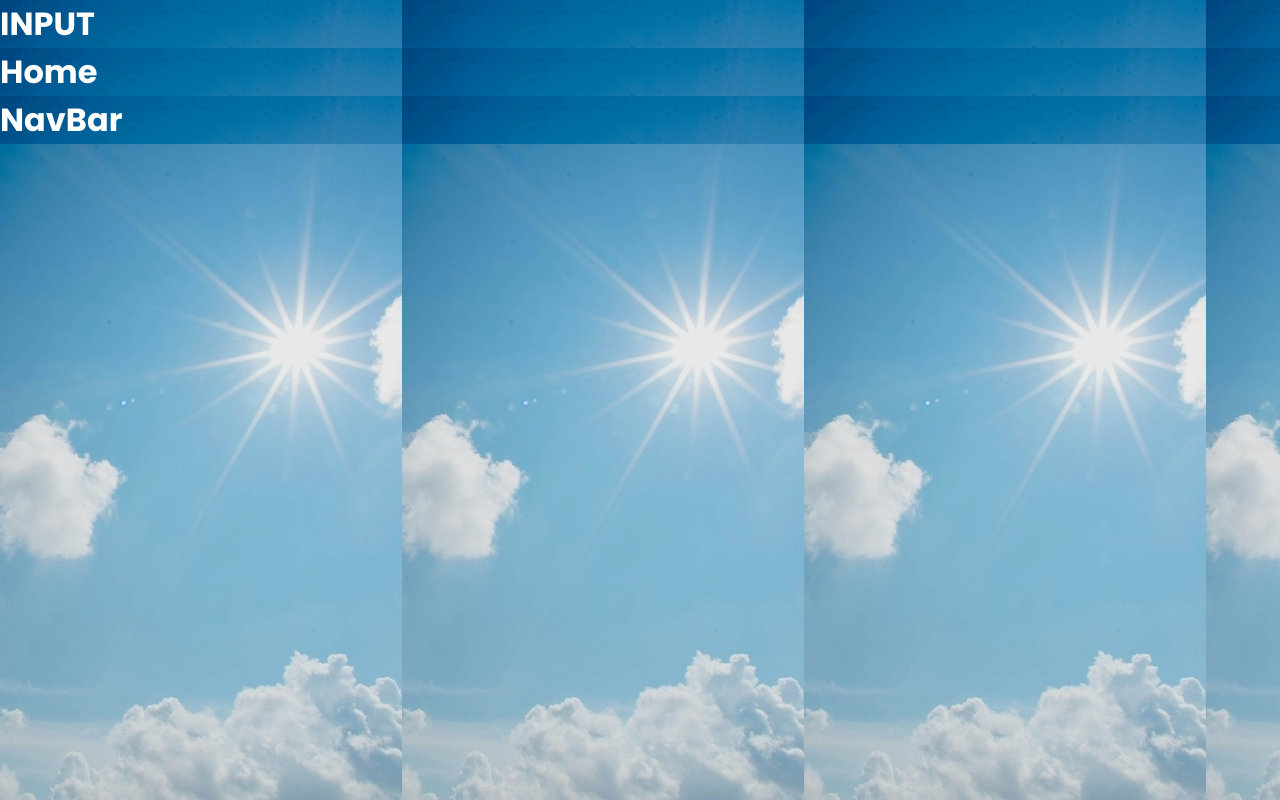
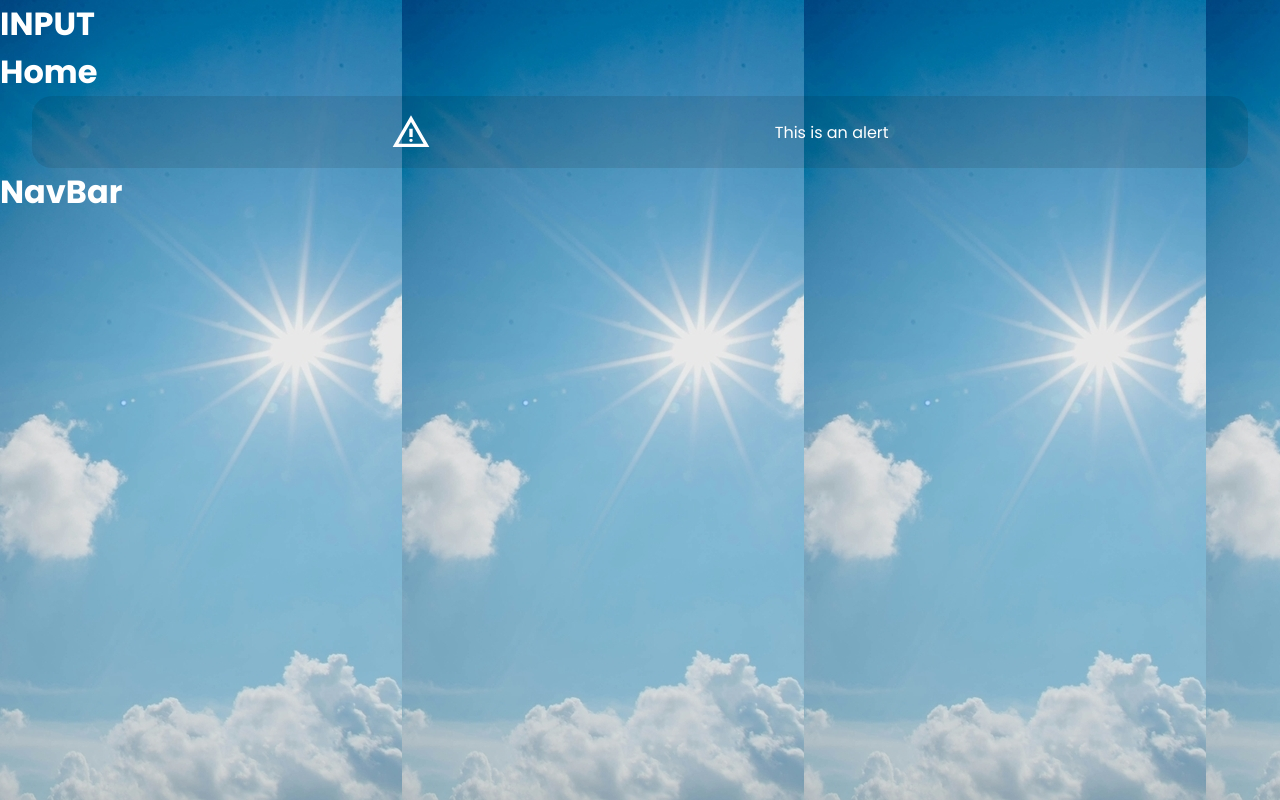
Before and after one commit to WildCodeSchool-2024-09/JS-RemoteFR-Q4-Jaune-P2-Meteo, a React (Vite) app in the folder client/: page / in a window 1280 px wide. Built offline with nearby package versions, Linux system fonts and the light colour scheme.

Commit message:
create new component Card Alert with his css

```diff
--- a/client/src/App.css
+++ b/client/src/App.css
@@ -5,6 +5,9 @@
   padding: 0;
   box-sizing: border-box;
   font-family: "Poppins", serif;
-  background-image: url("./assets/images/BG-Main.jpg");
+
   color: white;
 }
+body {
+  background-image: url("./assets/images/BG-Main.jpg");
+}
--- /dev/null
+++ b/client/src/Styles/CardAlert.css
@@ -0,0 +1,10 @@
+.card_alert {
+  display: flex;
+  flex-direction: row;
+  justify-content: space-evenly;
+  align-items: center;
+  margin: 0 2rem;
+  padding: 1rem;
+  border-radius: 20px;
+  background-color: rgba(0, 0, 0, 0.093);
+}
--- /dev/null
+++ b/client/src/components/CardAlert.tsx
@@ -0,0 +1,18 @@
+import "../Styles/CardAlert.css";
+export default function CardAlert() {
+  return (
+    <div className="card_alert">
+      <svg
+        xmlns="http://www.w3.org/2000/svg"
+        height="40px"
+        viewBox="0 -960 960 960"
+        width="40px"
+        fill="#FFFFFF"
+        aria-hidden="true"
+      >
+        <path d="m40-120 440-760 440 760H40Zm138-80h604L480-720 178-200Zm302-40q17 0 28.5-11.5T520-280q0-17-11.5-28.5T480-320q-17 0-28.5 11.5T440-280q0 17 11.5 28.5T480-240Zm-40-120h80v-200h-80v200Zm40-100Z" />
+      </svg>
+      <p>This is an alert</p>
+    </div>
+  );
+}
--- a/client/src/pages/Home.tsx
+++ b/client/src/pages/Home.tsx
@@ -1,3 +1,9 @@
+import CardAlert from "../components/CardAlert";
 export default function Home() {
-  return <h1>Home</h1>;
+  return (
+    <>
+      <h1>Home</h1>
+      <CardAlert />
+    </>
+  );
 }
```
